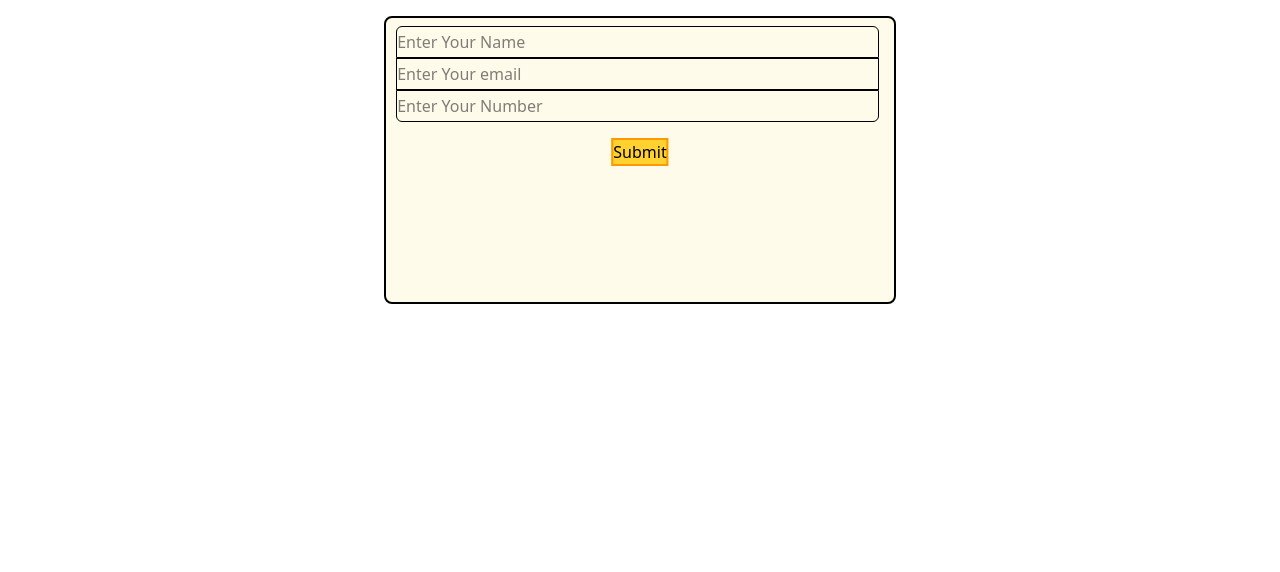
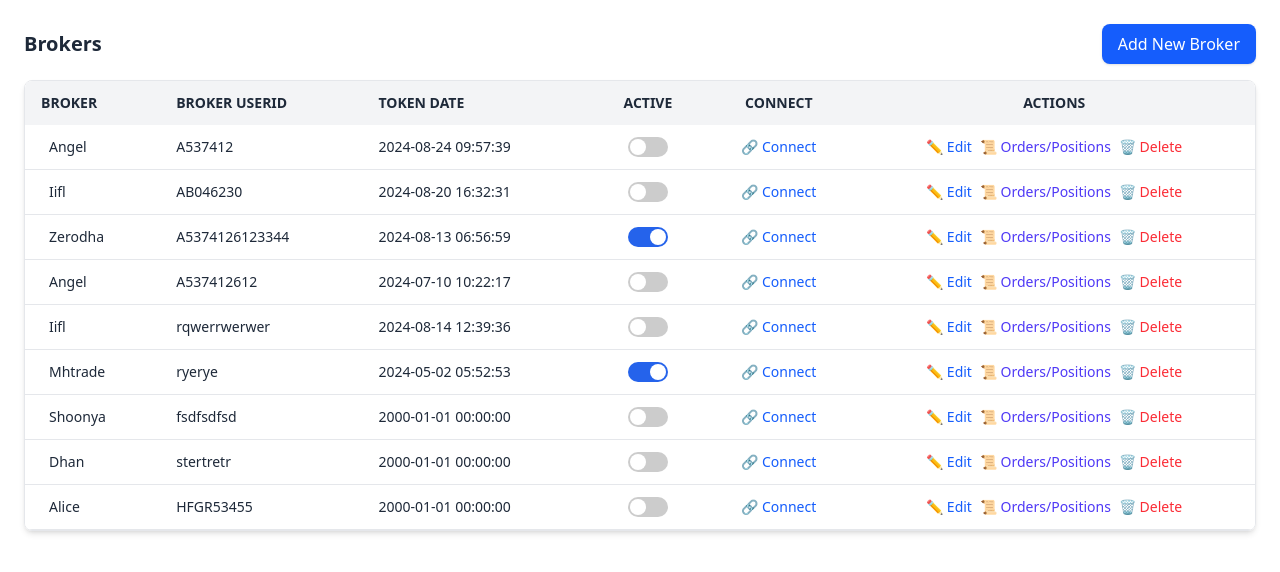
Before and after one commit to addityaasharma/userdashboard, a Vue app: page / in a window 1280 px wide. Before the commit this address led to /login. Shown: the top 572 px of the page. Built offline with nearby package versions, Linux system fonts and the light colour scheme.

Commit message:
Update Home.vue

```diff
--- a/src/components/Home.vue
+++ b/src/components/Home.vue
@@ -1,158 +1,165 @@
 <template>
-  <div class="flex h-screen overflow-hidden bg-gradient-to-br from-white via-gray-100 to-white">
+  <div class="bg-white min-h-screen p-4 sm:p-6 text-gray-800">
+    <!-- Add New Broker Button -->
+    <div class="mb-4 flex justify-between items-center flex-wrap gap-4">
+      <h1 class="text-lg sm:text-xl font-semibold">Brokers</h1>
+      <button
+        class="bg-blue-600 text-white px-4 py-2 text-sm sm:text-base rounded-lg shadow hover:bg-blue-700 transition">
+        Add New Broker
+      </button>
+    </div>
 
-    <!-- Sidebar -->
-    <aside :class="[
-      'bg-white text-gray-900 w-64 md:relative md:translate-x-0 fixed top-0 left-0 h-full z-30 transform transition-transform duration-300 ease-in-out shadow-md',
-      isSidebarOpen ? 'translate-x-0' : '-translate-x-full'
-    ]">
-      <div class="h-16 flex items-center justify-between border-b border-gray-200 px-4">
-        <h1 class="text-lg font-semibold">{{ route.name }}</h1>
-        <button class="md:hidden text-gray-600 text-xl" @click="isSidebarOpen = false">✕</button>
+    <!-- Brokers Table -->
+    <div class="overflow-x-auto rounded-lg shadow-md border border-gray-200">
+      <table class="min-w-full bg-white text-gray-800 hidden md:table">
+        <thead>
+          <tr class="bg-gray-100 uppercase text-xs sm:text-sm">
+            <th class="py-3 px-4 text-left">Broker</th>
+            <th class="py-3 px-4 text-left">Broker UserId</th>
+            <th class="py-3 px-4 text-left">Token Date</th>
+            <th class="py-3 px-4 text-center">Active</th>
+            <th class="py-3 px-4 text-center">Connect</th>
+            <th class="py-3 px-4 text-center">Actions</th>
+          </tr>
+        </thead>
+        <tbody class="text-sm">
+          <tr v-for="(broker, index) in brokers" :key="index"
+            class="border-b border-gray-200 hover:bg-gray-50 transition">
+            <td class="py-3 px-4 text-left flex items-center">
+              <span class="ml-2 font-medium">{{ broker.name }}</span>
+            </td>
+            <td class="py-3 px-4 text-left">{{ broker.userId }}</td>
+            <td class="py-3 px-4 text-left">{{ broker.tokenDate }}</td>
+            <td class="py-3 px-4 text-center">
+              <label class="flex justify-center cursor-pointer">
+                <input type="checkbox" v-model="broker.active" class="toggle-switch" />
+              </label>
+            </td>
+            <td class="py-3 px-4 text-center">
+              <button class="text-blue-600 hover:underline">🔗 Connect</button>
+            </td>
+            <td class="py-3 px-4 text-center flex flex-col sm:flex-row gap-1 sm:gap-2 justify-center items-center">
+              <button @click="openEditModal(broker)" class="text-blue-600 hover:underline">✏️ Edit</button>
+              <button class="text-indigo-600 hover:underline">📜 Orders/Positions</button>
+              <button @click="openDeleteModal(broker)" class="text-red-500 hover:underline">🗑 Delete</button>
+            </td>
+          </tr>
+        </tbody>
+      </table>
+
+      <!-- Mobile Responsive Card Layout -->
+      <div class="md:hidden space-y-4">
+        <div v-for="(broker, index) in brokers" :key="index" class="border border-gray-200 rounded-lg p-4 shadow-sm">
+          <div class="mb-2"><strong>Broker:</strong> {{ broker.name }}</div>
+          <div class="mb-2"><strong>User ID:</strong> {{ broker.userId }}</div>
+          <div class="mb-2"><strong>Token Date:</strong> {{ broker.tokenDate }}</div>
+          <div class="mb-2 flex items-center gap-2">
+            <strong>Active:</strong>
+            <input type="checkbox" v-model="broker.active" class="toggle-switch" />
+          </div>
+          <div class="mb-2">
+            <button class="text-blue-600 hover:underline">🔗 Connect</button>
+          </div>
+          <div class="flex flex-col sm:flex-row gap-2 mt-2">
+            <button @click="openEditModal(broker)" class="text-blue-600 hover:underline">✏️ Edit</button>
+            <button class="text-indigo-600 hover:underline">📜 Orders/Positions</button>
+            <button @click="openDeleteModal(broker)" class="text-red-500 hover:underline">🗑 Delete</button>
+          </div>
+        </div>
       </div>
+    </div>
 
-      <nav class="mt-6 flex flex-col items-center gap-2">
-        <RouterLink v-for="link in links" :key="link.to" :to="link.to"
-          class="block w-[90%] py-2 text-center rounded-md text-gray-700 hover:bg-gray-200 transition"
-          @click="closeSidebarOnMobile">
-          {{ link.name }}
-        </RouterLink>
-      </nav>
-    </aside>
+    <!-- Edit Modal -->
+    <div v-if="showEditModal" class="fixed inset-0 backdrop-blur-sm flex justify-center items-center z-50">
+      <div class="bg-white p-6 rounded-xl w-[60%] max-w-md border-4 shadow-lg">
+        <h2 class="text-lg font-semibold mb-4">Edit Broker</h2>
+        <label class="block mb-2 text-sm">Name</label>
+        <input v-model="editableBroker.name" class="w-full border border-gray-300 rounded p-2 mb-4" />
+        <label class="block mb-2 text-sm">User ID</label>
+        <input v-model="editableBroker.userId" class="w-full border border-gray-300 rounded p-2 mb-4" />
+        <label class="block mb-2 text-sm">Token Date</label>
+        <input v-model="editableBroker.tokenDate" type="date" class="w-full border border-gray-300 rounded p-2 mb-4" />
+        <div class="flex justify-end gap-2">
+          <button @click="showEditModal = false" class="text-gray-500">Cancel</button>
+          <button @click="saveEdit" class="bg-blue-600 text-white px-4 py-2 rounded hover:bg-blue-700">Save</button>
+        </div>
+      </div>
+    </div>
 
-    <!-- Overlay for mobile -->
-    <div class="fixed inset-0 bg-black bg-opacity-30 z-20 md:hidden" v-if="isSidebarOpen"
-      @click="isSidebarOpen = false"></div>
-
-    <!-- Main content -->
-    <div class="flex-1 flex flex-col bg-gradient-to-br from-white via-gray-50 to-white">
-
-      <!-- Header -->
-      <header class="flex items-center justify-between bg-white h-16 px-4 border-b border-gray-200 shadow-sm">
-        <button class="text-gray-700 md:hidden" @click="isSidebarOpen = !isSidebarOpen">
-          ☰
-        </button>
-
-        <h2 class="text-gray-900 text-xl font-bold">Hello Aditya</h2>
-
-        <div class="hidden md:flex gap-2">
-          <button @click="openModal(broker)"
-            class="text-gray-700 px-3 py-1 rounded border border-gray-300 hover:border-blue-400">
-            Add Broker
-          </button>
-
-
-          <!-- notification section  -->
-          <div class="relative">
-            <button class="text-gray-700 px-3 py-1 rounded border border-gray-300 hover:border-blue-400"
-              @click="toggleNotification">
-              🔔
-            </button>
-
-            <!-- Dropdown -->
-            <div v-if="isNotificationOpen"
-              class="absolute right-0 mt-2 w-64 bg-white border border-gray-200 rounded-lg shadow-lg z-50">
-              <div class="p-4 text-sm text-gray-800 border-b font-semibold">Notifications</div>
-              <ul class="max-h-60 overflow-y-auto text-sm">
-                <li class="px-4 py-2 hover:bg-gray-100 cursor-pointer">🔔 Broker connected successfully</li>
-                <li class="px-4 py-2 hover:bg-gray-100 cursor-pointer">✅ Strategy executed</li>
-                <li class="px-4 py-2 hover:bg-gray-100 cursor-pointer">📉 Market is down 2%</li>
-                <li class="px-4 py-2 hover:bg-gray-100 cursor-pointer">📈 New position opened</li>
-              </ul>
-              <div class="p-2 text-center border-t">
-                <button class="text-blue-600 hover:underline text-sm" @click="closeNotification">Clear</button>
-              </div>
-            </div>
-          </div>
-
-          <button class="text-gray-700 px-3 py-1 rounded border border-gray-300 hover:border-blue-400"
-            @click="isProfileOpen = true">
-            Profile
-          </button>
+    <!-- Delete Modal -->
+    <div v-if="showDeleteModal" class="fixed inset-0 bg-black bg-opacity-40 flex justify-center items-center z-50">
+      <div class="bg-white p-6 rounded-xl w-[90%] max-w-md text-center">
+        <h2 class="text-lg font-semibold mb-4">Delete Broker</h2>
+        <p>Are you sure you want to delete <strong>{{ editableBroker.name }}</strong>?</p>
+        <div class="mt-6 flex justify-center gap-4">
+          <button @click="showDeleteModal = false" class="text-gray-500">Cancel</button>
+          <button @click="confirmDelete" class="bg-red-600 text-white px-4 py-2 rounded hover:bg-red-700">Delete</button>
         </div>
-      </header>
-
-      <!-- Profile Modal -->
-      <ProfileModal :isOpen="isProfileOpen" @close="isProfileOpen = false" />
-      <BrokerModal v-if="isModalOpen" :isOpen="isModalOpen" :broker="selectedBroker" @close="closeModal" />
-
-
-      <!-- Content -->
-      <main class="flex-1 overflow-y-auto p-4">
-        <RouterView />
-      </main>
+      </div>
     </div>
   </div>
 </template>
 
 <script setup>
-import { ref, onMounted } from 'vue';
-import { useRouter, useRoute, RouterLink, RouterView } from 'vue-router';
-import ProfileModal from './ProfileModal.vue';
-import BrokerModal from './BrokerModal.vue';
+import { ref } from 'vue'
+import { useBrokerStore } from '@/stores/BrokerStore'
+import { storeToRefs } from 'pinia'
 
-const router = useRouter();
-const route = useRoute();
-const isSidebarOpen = ref(false);
-const isProfileOpen = ref(false);
-const isModalOpen = ref(false)
-const selectedBroker = ref(null)
-const isNotificationOpen = ref(false)
+const brokerStore = useBrokerStore()
+const { brokers } = storeToRefs(brokerStore)
 
+const showEditModal = ref(false)
+const showDeleteModal = ref(false)
+const editableBroker = ref({})
 
-function openModal(broker = null) {
-  selectedBroker.value = broker || {
-    name: '',
-    userId: '',
-    tokenDate: '',
-    active: false
-  }
-  isModalOpen.value = true
+function openEditModal(broker) {
+  editableBroker.value = { ...broker }
+  showEditModal.value = true
 }
 
-function closeModal() {
-  isModalOpen.value = false
-}
-const links = [
-  { name: "Dashboard", to: "/dashboard" },
-  { name: "My Strategies", to: "/mystrategies" },
-  { name: "Strategies", to: "/strategies" },
-  { name: "Broker", to: "/broker" },
-  { name: "Position", to: "/position" },
-  { name: "Order", to: "/order" },
-  { name: "Videos", to: "/videos" },
-  { name: "Login", to: "/login" },
-  { name: "Chart", to: "/chart" },
-];
-
-const closeSidebarOnMobile = () => {
-  if (window.innerWidth < 768) {
-    isSidebarOpen.value = false;
-  }
-};
-
-onMounted(() => {
-  const token = localStorage.getItem('token');
-  if (!token) {
-    router.push('/login');
-  }
-});
-function toggleNotification() {
-  isNotificationOpen.value = !isNotificationOpen.value
+function saveEdit() {
+  const index = brokers.value.findIndex(b => b.userId === editableBroker.value.userId)
+  if (index !== -1) brokers.value[index] = { ...editableBroker.value }
+  showEditModal.value = false
 }
 
-function closeNotification() {
-  isNotificationOpen.value = false
+function openDeleteModal(broker) {
+  editableBroker.value = broker
+  showDeleteModal.value = true
+}
+
+function confirmDelete() {
+  const index = brokers.value.findIndex(b => b.userId === editableBroker.value.userId)
+  if (index !== -1) brokers.value.splice(index, 1)
+  showDeleteModal.value = false
 }
 </script>
 
-<style scoped lang="scss">
-main::-webkit-scrollbar {
-  display: none;
+<style>
+.toggle-switch {
+  appearance: none;
+  width: 40px;
+  height: 20px;
+  background: #ccc;
+  border-radius: 999px;
+  position: relative;
+  transition: background 0.3s;
 }
-
-main {
-  -ms-overflow-style: none;
-  scrollbar-width: none;
+.toggle-switch:checked {
+  background: #2563eb;
+}
+.toggle-switch::before {
+  content: '';
+  position: absolute;
+  width: 16px;
+  height: 16px;
+  background: white;
+  border-radius: 50%;
+  top: 2px;
+  left: 2px;
+  transition: transform 0.3s;
+}
+.toggle-switch:checked::before {
+  transform: translateX(20px);
 }
 </style>
```
